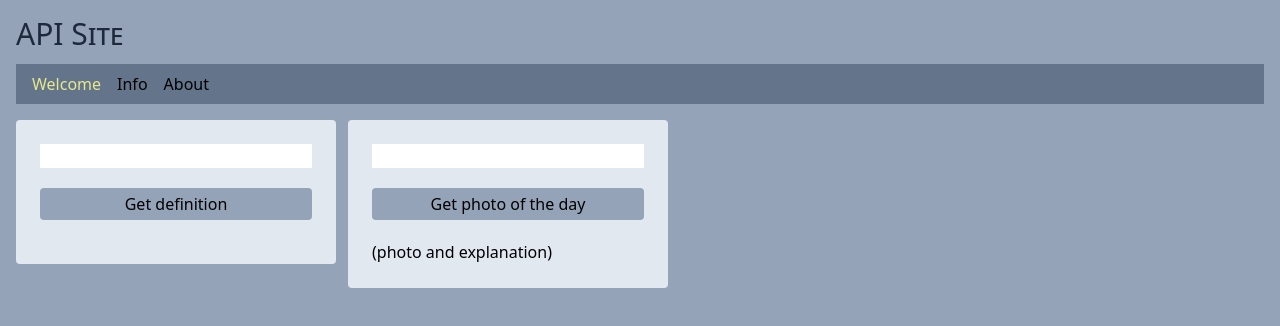
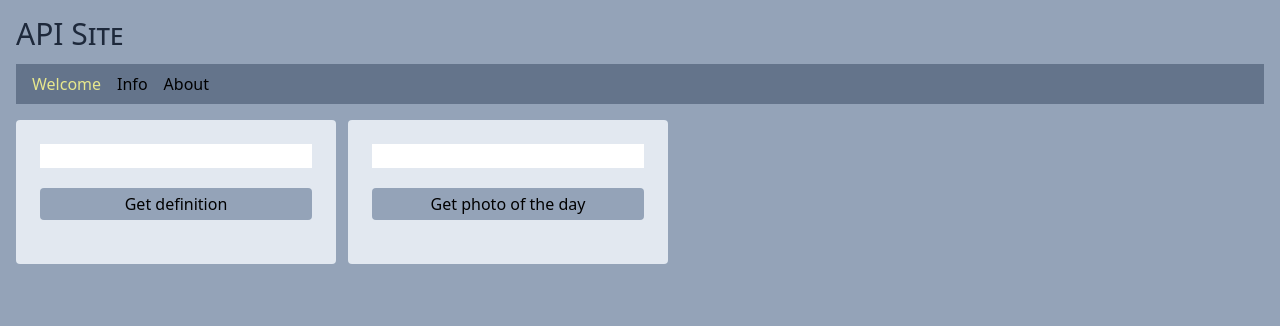
Before and after one commit to edwardtanguay/et782-react-apis, a React (Vite) app: page /welcome in a window 1280 px wide. Shown: the top 326 px of the page. Built offline with nearby package versions, Linux system fonts and the light colour scheme.

Commit message:
explanation works

```diff
--- a/src/components/ApiNasa.tsx
+++ b/src/components/ApiNasa.tsx
@@ -5,13 +5,16 @@ const url = 'https://api.nasa.gov/planetary/apod?api_key=DEMO_KEY';
 
 export const ApiNasa = () => {
 	const [date, setDate] = useState('');
+	const [explanation, setExplanation] = useState('');
+	const [imageUrl, setImageUrl] = useState('');
 
 	const handleGetPhoto = (e:React.MouseEvent<HTMLButtonElement>) => {
 		e.preventDefault();
 		(async () => {
 			const response = await axios.get(url);
-			// const data = response.data;
-			console.log(response);
+			const data = response.data;
+			const _explanation = data.explanation;
+			setExplanation(_explanation);
 		})();
 	}
 
@@ -20,7 +23,7 @@ export const ApiNasa = () => {
 			<div className="flex gap-5 flex-col bg-slate-200 p-6 w-[20rem] rounded">
 				<input value={date} onChange={(e) => setDate(e.target.value)} />
 				<button onClick={(e) => handleGetPhoto(e)}>Get photo of the day</button>
-				<p>(photo and explanation)</p>
+				<p>{explanation}</p>
 			</div>
 		</form>
 	)
```
Also changed, not shown: dev/notes.txt.
